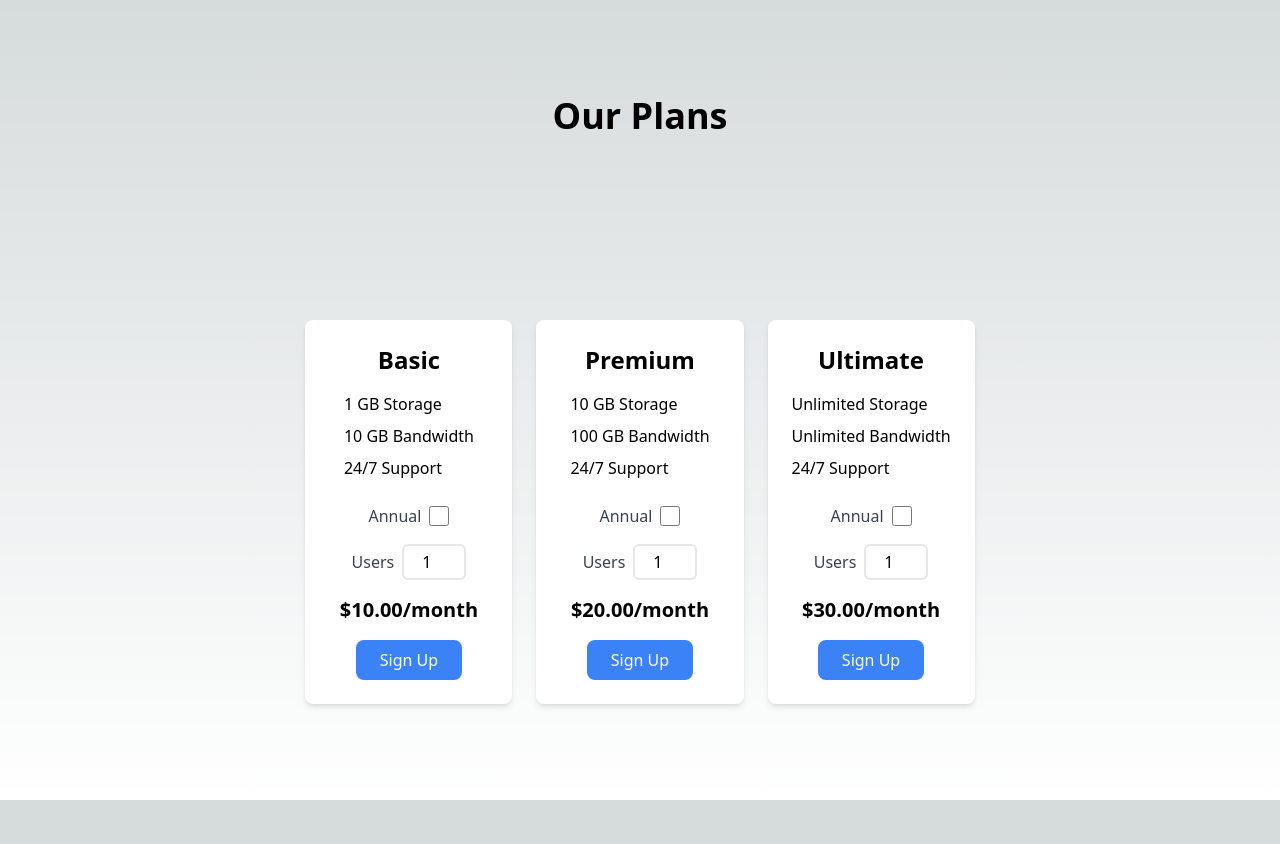
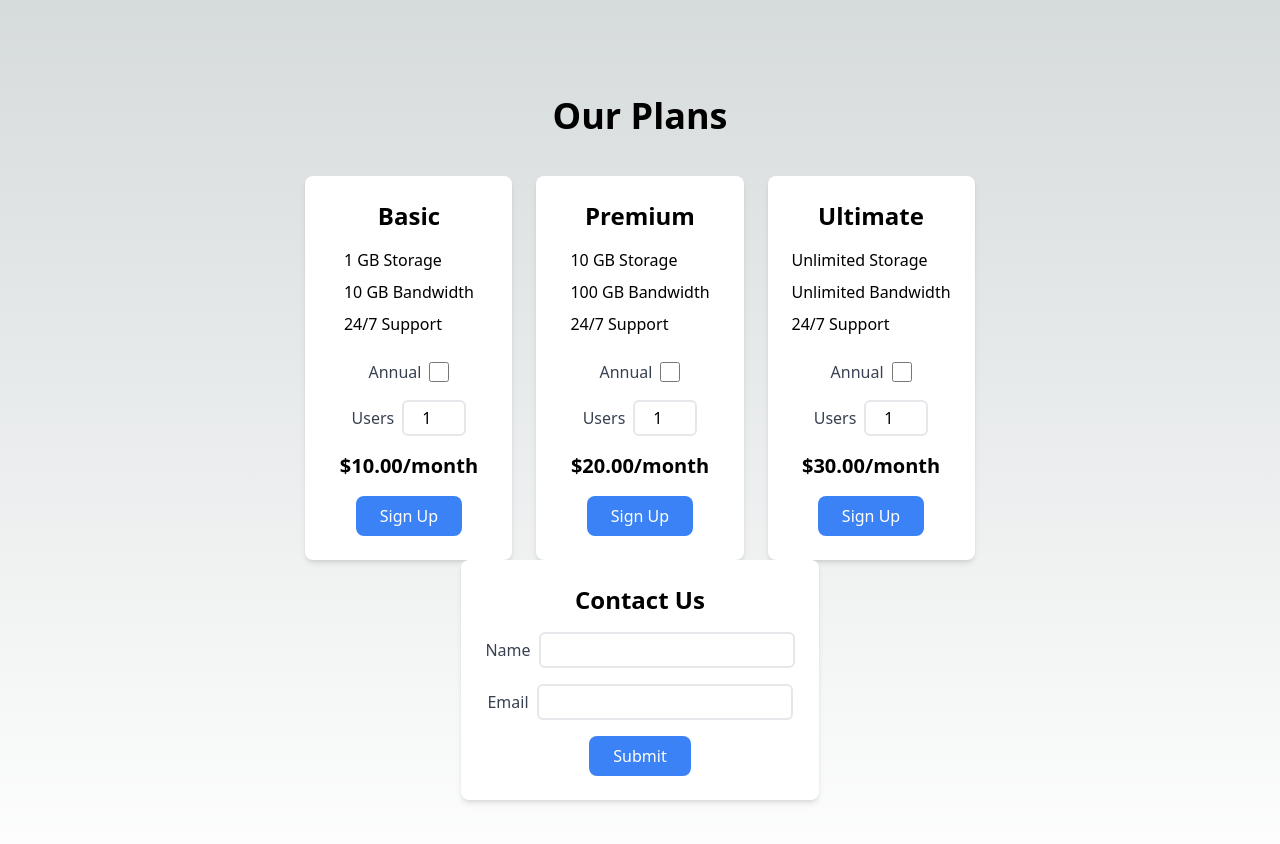
Before and after one commit to stub-ai/plates-sand-saas-pricing-plans, a Next.js app: page / in a window 1280 px wide. Shown: the top 844 px of the page. Before the commit the page ends 800 px from the top, so only its background shows below. Built offline with nearby package versions, Linux system fonts and the light colour scheme.

Commit message:
Commit from Stub AI

```diff
--- /dev/null
+++ b/components/ContactUsForm.tsx
@@ -0,0 +1,37 @@
+import React, { useState } from 'react';
+
+const ContactUsForm: React.FC = () => {
+  const [name, setName] = useState('');
+  const [email, setEmail] = useState('');
+
+  const handleNameChange = (event: React.ChangeEvent<HTMLInputElement>) => {
+    setName(event.target.value);
+  };
+
+  const handleEmailChange = (event: React.ChangeEvent<HTMLInputElement>) => {
+    setEmail(event.target.value);
+  };
+
+  const handleSubmit = (event: React.FormEvent) => {
+    event.preventDefault();
+    // Handle form submission here
+    console.log(`Name: ${name}, Email: ${email}`);
+  };
+
+  return (
+    <form onSubmit={handleSubmit} className="flex flex-col items-center justify-center bg-white shadow-md rounded-lg p-6 hover:shadow-lg transition-shadow duration-300">
+      <h2 className="text-2xl font-bold mb-4">Contact Us</h2>
+      <div className="flex items-center mb-4">
+        <label htmlFor="name" className="mr-2 text-gray-700">Name</label>
+        <input type="text" id="name" value={name} onChange={handleNameChange} className="border-2 border-gray-200 rounded-md p-1 w-64" required />
+      </div>
+      <div className="flex items-center mb-4">
+        <label htmlFor="email" className="mr-2 text-gray-700">Email</label>
+        <input type="email" id="email" value={email} onChange={handleEmailChange} className="border-2 border-gray-200 rounded-md p-1 w-64" required />
+      </div>
+      <button type="submit" className="bg-blue-500 text-white rounded-lg px-6 py-2 hover:bg-blue-600 transition-colors duration-300">Submit</button>
+    </form>
+  );
+};
+
+export default ContactUsForm;
--- a/pages/index.tsx
+++ b/pages/index.tsx
@@ -1,5 +1,6 @@
 import { useEffect, useState } from 'react';
-import PricingCard from '../components/PricingCard'
+import PricingCard from '../components/PricingCard';
+import ContactUsForm from '../components/ContactUsForm';
 
 export default function Home() {
   const [plans, setPlans] = useState([]);
@@ -18,6 +19,7 @@ export default function Home() {
           <PricingCard key={index} plan={plan} />
         ))}
       </div>
+      <ContactUsForm />
     </main>
   )
 }
```
